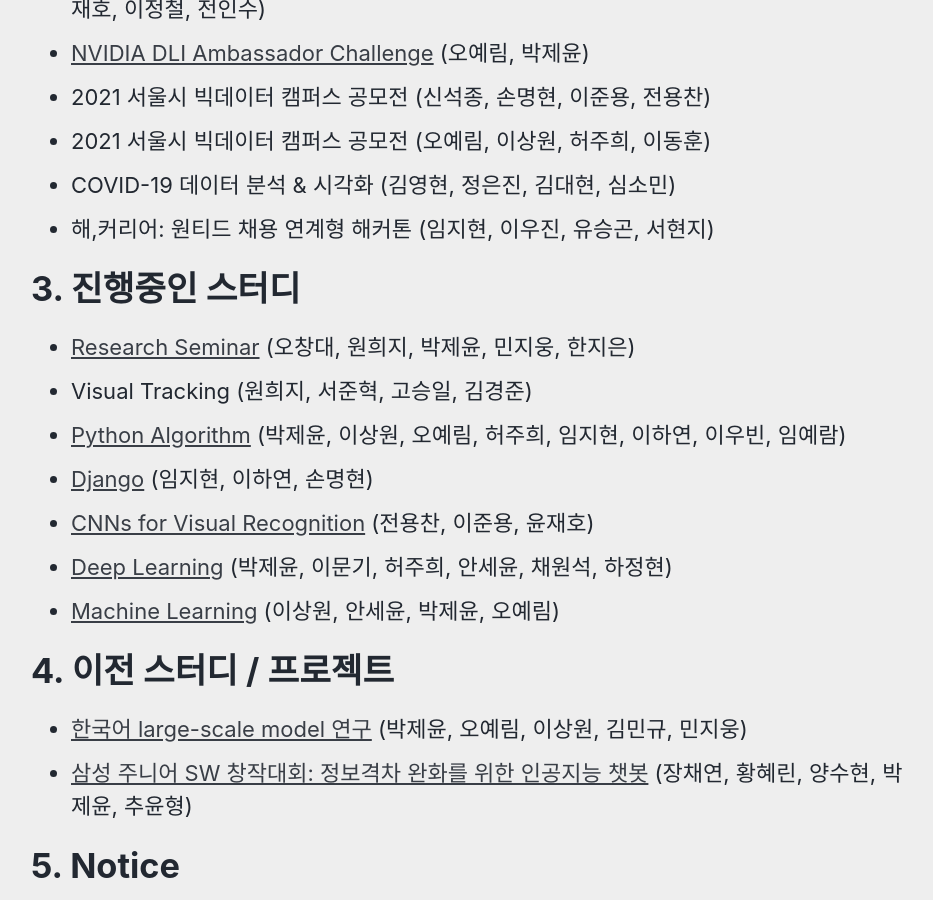
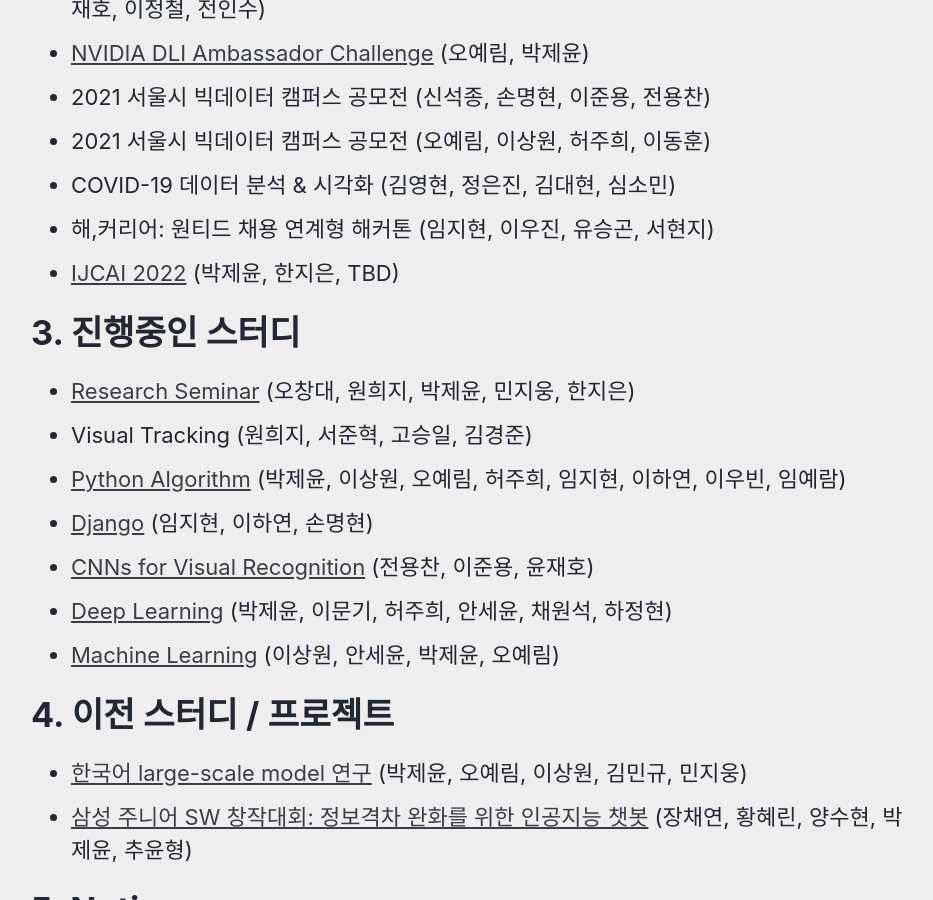
Before and after one commit to TAVEResearch/TAVEResearch.github.io, a Jekyll site: the page built from about.md, in a window 1280 px wide and 900 px high, scrolled down 1180 px. Shown: the whole window, without its empty margins (171-1104 px from the left). Built offline with Jekyll 4.4.1, drawn with Linux system fonts in a browser that asks for light colours; cached includes are drawn as plain includes.

Commit message:
Update about.md

```diff
--- a/about.md
+++ b/about.md
@@ -27,6 +27,7 @@ author_profile: false
 - 2021 서울시 빅데이터 캠퍼스 공모전 (오예림, 이상원, 허주희, 이동훈)
 - COVID-19 데이터 분석 & 시각화 (김영현, 정은진, 김대현, 심소민)
 - 해,커리어: 원티드 채용 연계형 해커톤 (임지현, 이우진, 유승곤, 서현지)
+- [IJCAI 2022](https://ijcai-22.org/) (박제윤, 한지은, TBD)
 
 # 3. 진행중인 스터디
 
```
